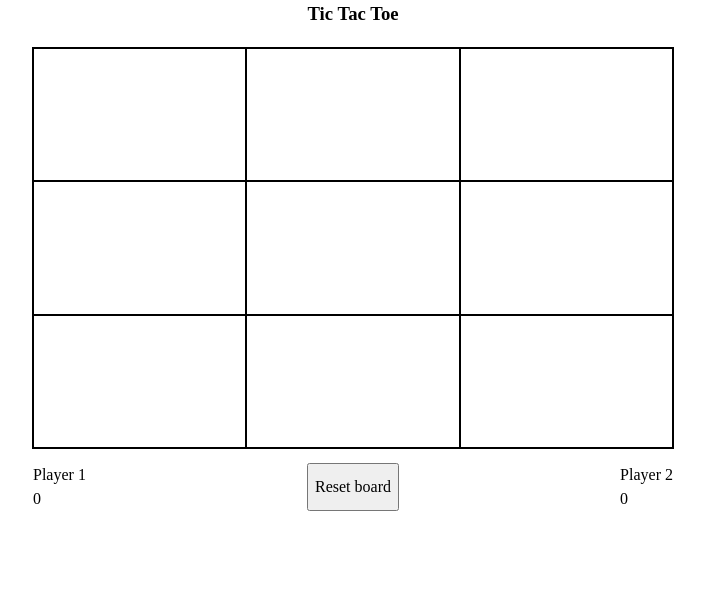
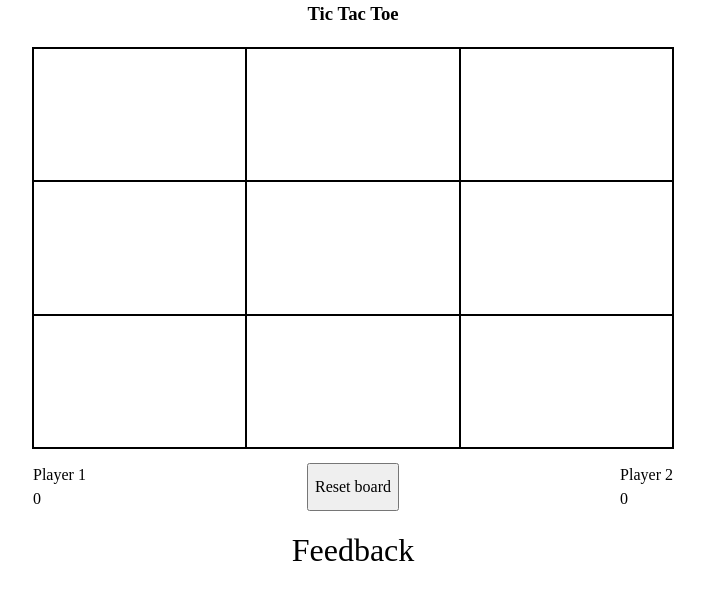
Before and after one commit to PandesalPanpan/odin-tic-tac-toe, a plain HTML site: page index.html in a window 1280 px wide. Shown: the whole page, without its empty margins (287-992 px from the left). Drawn offline with Linux system fonts and the light colour scheme.

Commit message:
Feat: Add placeholder for feedback

```diff
--- a/index.html
+++ b/index.html
@@ -25,6 +25,9 @@
                 <div class="player-2-win"></div>
             </div>
         </div>
+        <div class="feedback-container">
+            Feedback
+        </div>
     </div>
 </body>
 </html>
--- a/style.css
+++ b/style.css
@@ -94,6 +94,13 @@ body {
   justify-content: space-between;
 }
 
+.feedback-container {
+  margin-top: 15px;
+  display: flex;
+  justify-content: center;
+  font-size: 2rem;
+}
+
 h3 {
   align-self: center;
 }
```
